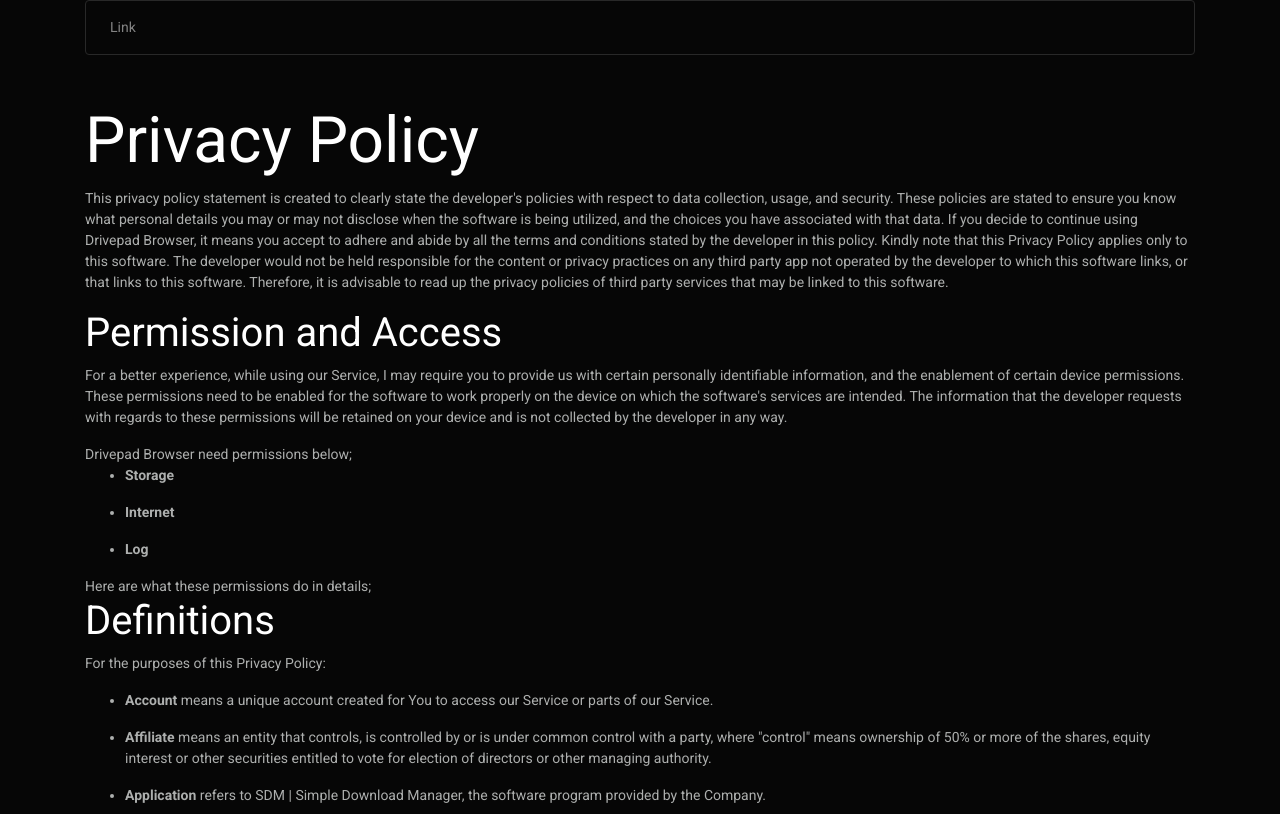
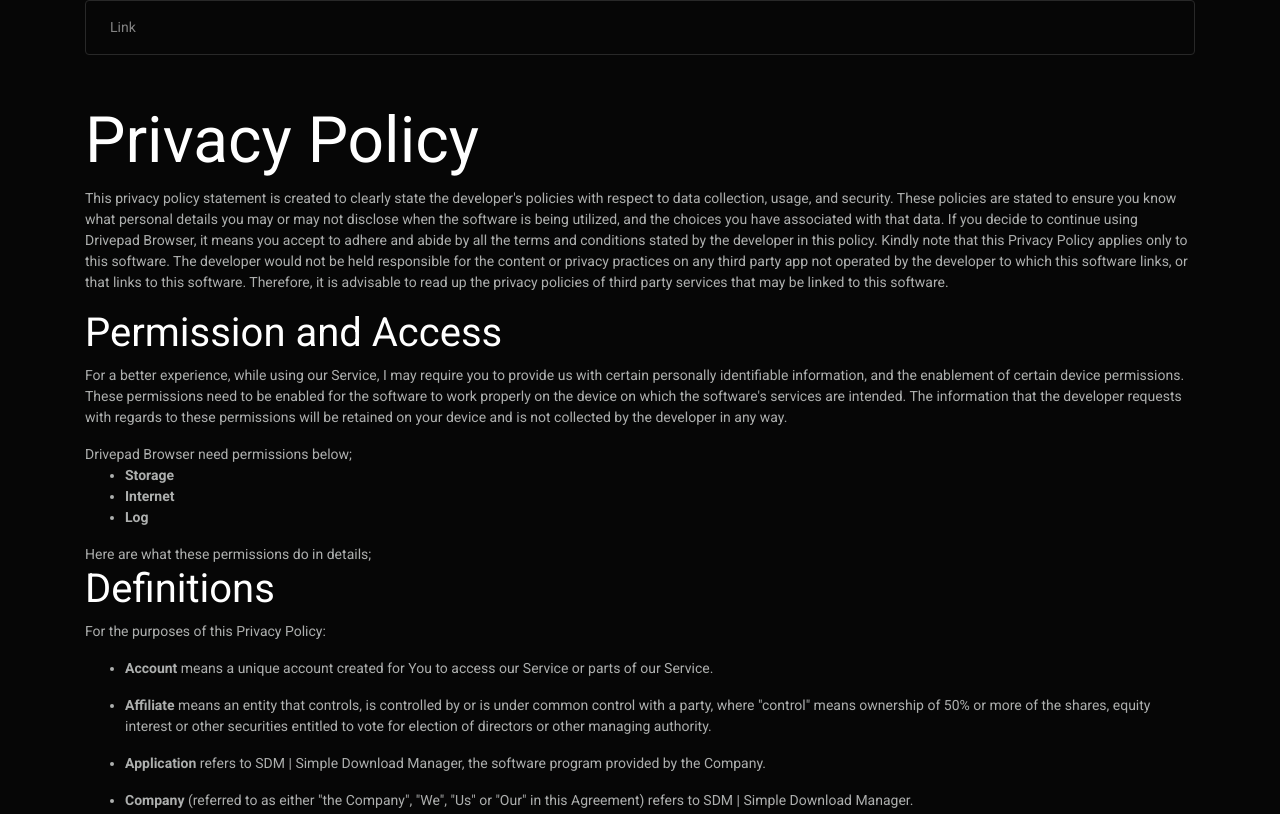
Before and after one commit to rzrgames/sdm-privacy-policy, a website built with webpack: page dists/index.html in a window 1280 px wide. Shown: the top 814 px of the page. Built offline with nearby package versions, Linux system fonts and the light colour scheme.

Commit message:
Update index.html

```diff
--- a/dists/index.html
+++ b/dists/index.html
@@ -48,13 +48,13 @@
 <br/>
        <ul>
      <li>
-<p><strong>Storage</strong></p>
+<strong>Storage</strong>
 </li>
            <li>
-<p><strong>Internet</strong></p>
+<strong>Internet</strong>
 </li>
      <li>
-<p><strong>Log</strong></p>
+<strong>Log</strong>
 </li>
 
        </ul>
```
